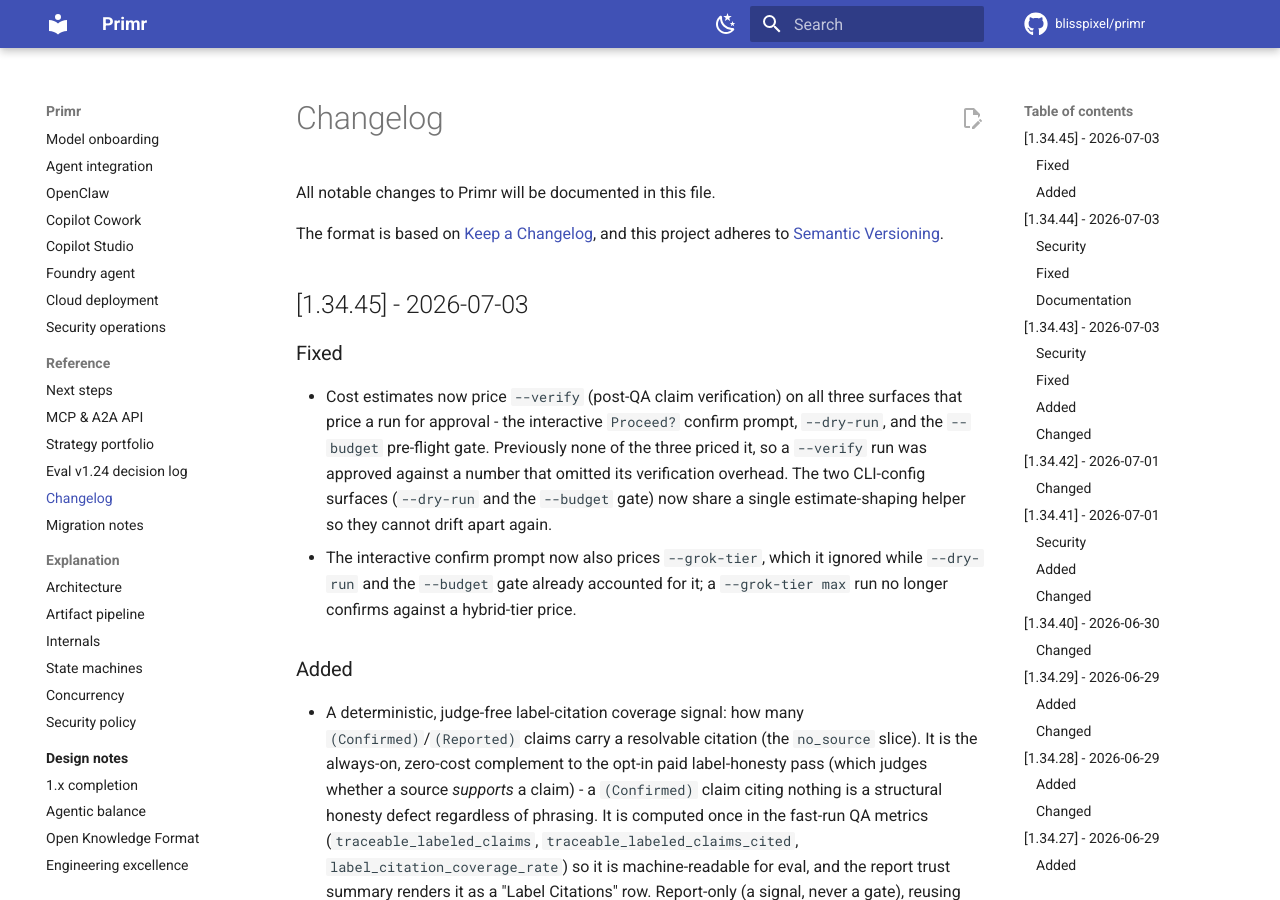
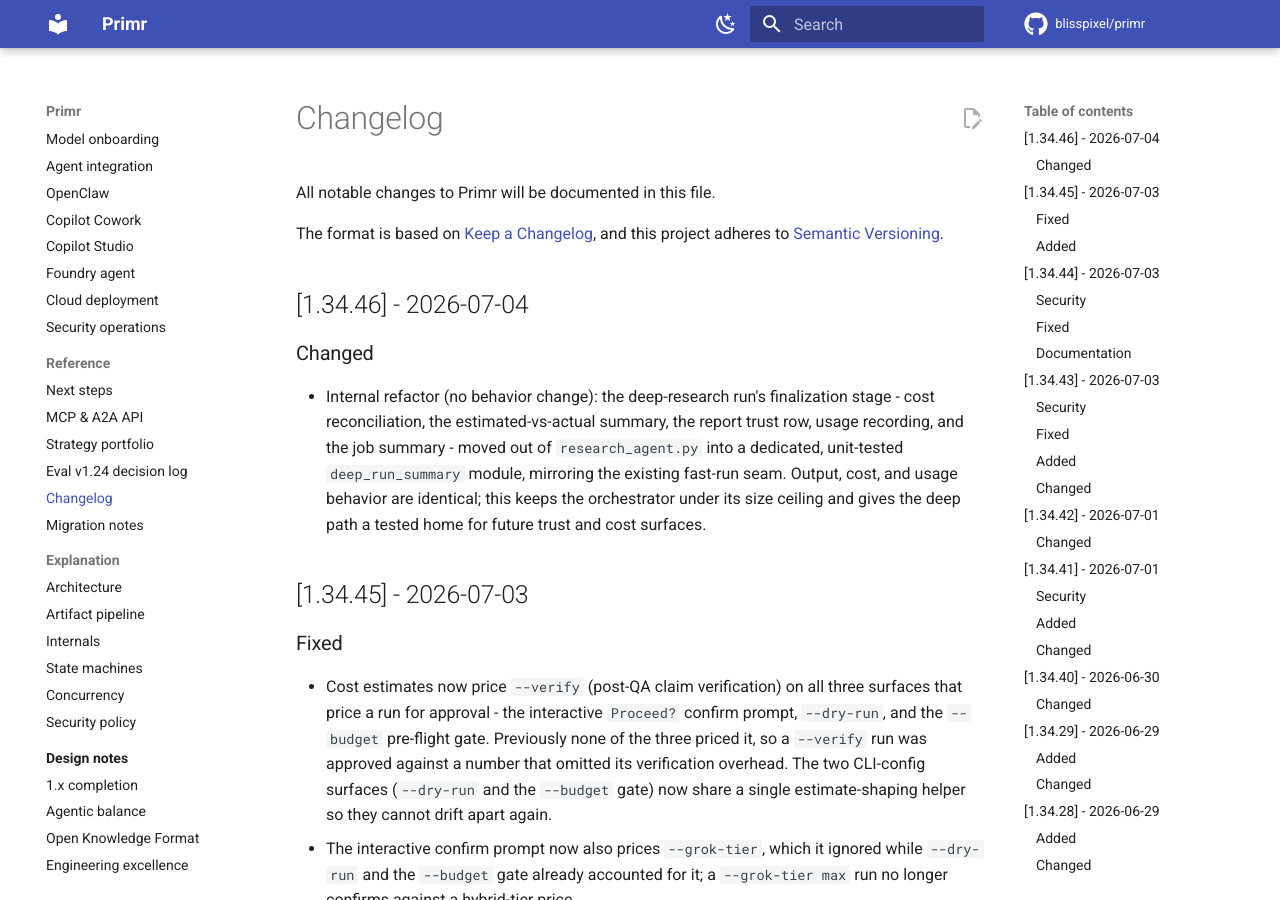
Before and after one commit to blisspixel/primr, an MkDocs documentation site: the page built from docs/CHANGELOG.md, in a window 1280 px wide and 900 px high. Built offline with MkDocs 1.6.1 and Material for MkDocs 9.7.7, drawn with Linux system fonts in a browser that asks for light colours; comment, search, counter and statistics services are not loaded.

Commit message:
Release 1.34.46
Refactor-only sync release: publishes the deep-run finalization extraction (cycle 76). No behavior change - output, cost, and usage are identical to 1.34.45; the deep-research finalization tail now lives in a dedicated, unit-tested deep_run_summary module, keeping research_agent.py under its size ceiling.

```diff
--- a/docs/CHANGELOG.md
+++ b/docs/CHANGELOG.md
@@ -4,6 +4,18 @@
 
 The format is based on [Keep a Changelog](https://keepachangelog.com/en/1.0.0/),
 and this project adheres to [Semantic Versioning](https://semver.org/spec/v2.0.0.html).
+
+## [1.34.46] - 2026-07-04
+
+### Changed
+
+- Internal refactor (no behavior change): the deep-research run's finalization
+  stage - cost reconciliation, the estimated-vs-actual summary, the report
+  trust row, usage recording, and the job summary - moved out of
+  `research_agent.py` into a dedicated, unit-tested `deep_run_summary` module,
+  mirroring the existing fast-run seam. Output, cost, and usage behavior are
+  identical; this keeps the orchestrator under its size ceiling and gives the
+  deep path a tested home for future trust and cost surfaces.
 
 ## [1.34.45] - 2026-07-03
 
--- a/pyproject.toml
+++ b/pyproject.toml
@@ -4,7 +4,7 @@
 
 [project]
 name = "primr"
-version = "1.34.45"
+version = "1.34.46"
 description = "Turn any company or organization URL into a strategic intelligence brief. Adaptive scraping + AI-powered research and synthesis."
 readme = "README.md"
 license = "Apache-2.0"
--- a/src/primr/__init__.py
+++ b/src/primr/__init__.py
@@ -9,7 +9,7 @@
 - REST API for research requests (optional, requires fastapi)
 """
 
-__version__ = "1.34.45"
+__version__ = "1.34.46"
 __author__ = "Nick Seal"
 
 # Subpackages are available via direct import:
```
Also changed, not shown: ROADMAP.md (+2 -1 lines), 2 other files.
